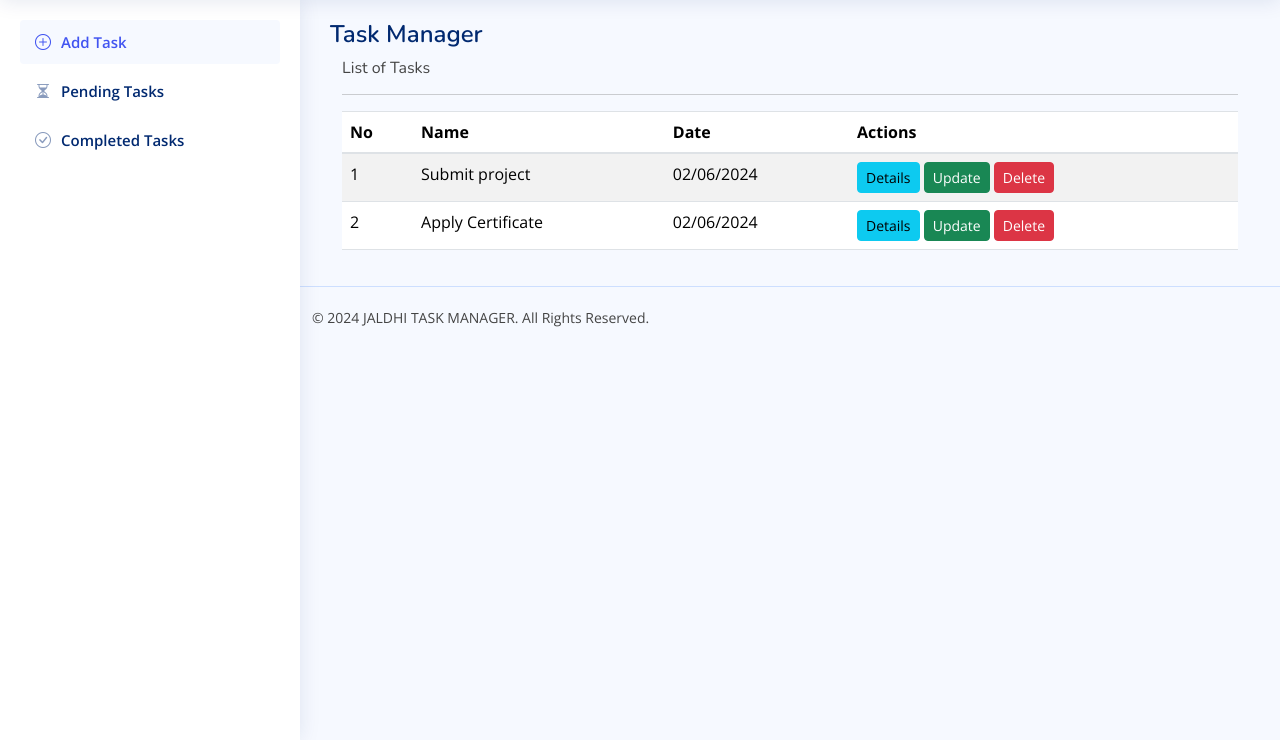
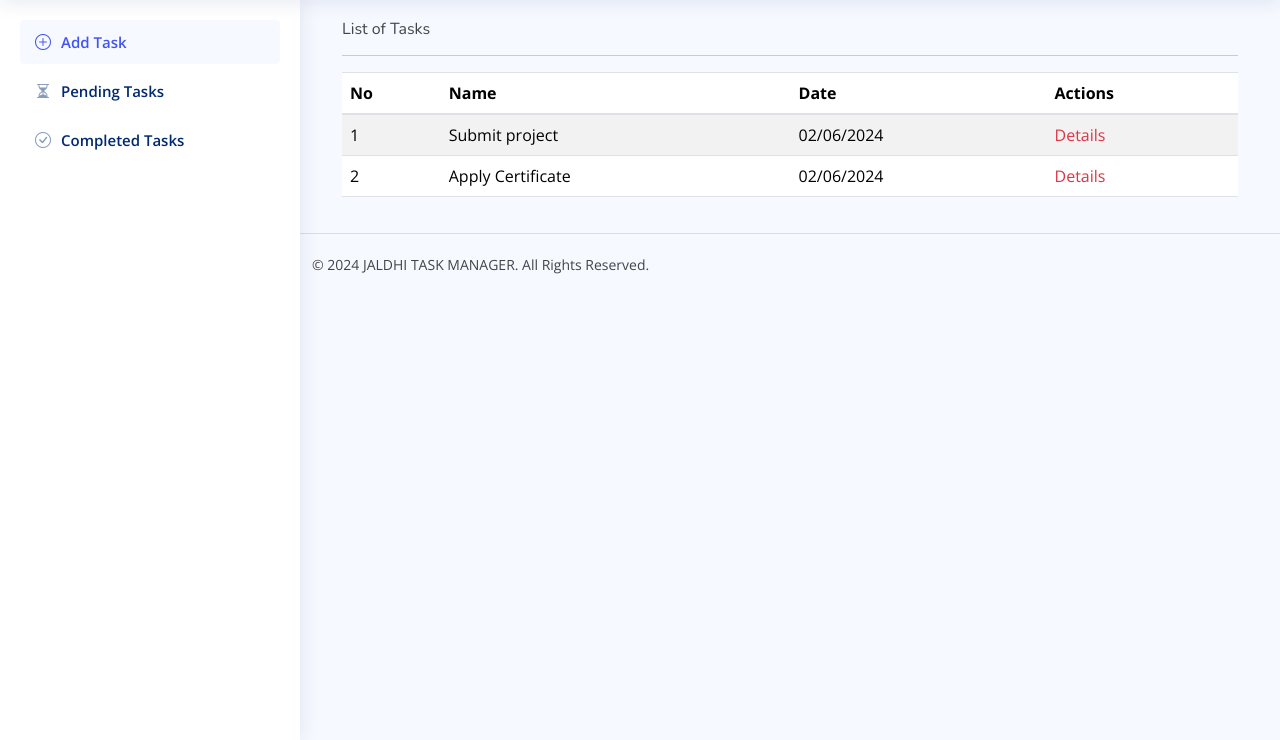
Before and after one commit to yadhukrishnx/jaldhi_task_manager, a Django app: page /listtask in a window 1280 px wide. Shown: the part 60-800 px from the top of the page. Run offline with Django 5.2, Linux system fonts and the light colour scheme; data comes from the database, SQL or seed files in the repository; some libraries are stand-ins or nearby versions.

Commit message:
Improved logics

```diff
--- a/templates/index.html
+++ b/templates/index.html
@@ -114,10 +114,8 @@
 
   <!-- Main -->
   <main id="main" class="main">
-    <div class="pagetitle">
-      <h1>Task Manager</h1>
-    </div>
-    <section class="section dashboard">
+
+    <section class="section dashboard p-0">
       {% block content %}
       <!-- Your dynamic content goes here -->
       {% endblock %}
--- a/templates/listtask.html
+++ b/templates/listtask.html
@@ -23,9 +23,8 @@
                         <td>{{ task.title }}</td>
                         <td>{{ task.formatted_date }}</td> <!-- Assuming you've defined the formatted_date method in your Task model -->
                         <td>
-                            <a href="" class="btn btn-info btn-sm">Details</a>
-                            <a href="" class="btn btn-success btn-sm">Update</a>
-                            <a href="" class="btn btn-danger btn-sm">Delete</a>
+                            <a href="" class="link-danger link-offset-2 link-underline-opacity-25 link-underline-opacity-100-hover">Details</a>
+
                         </td>
                     </tr>
                     {% endfor %}
```
